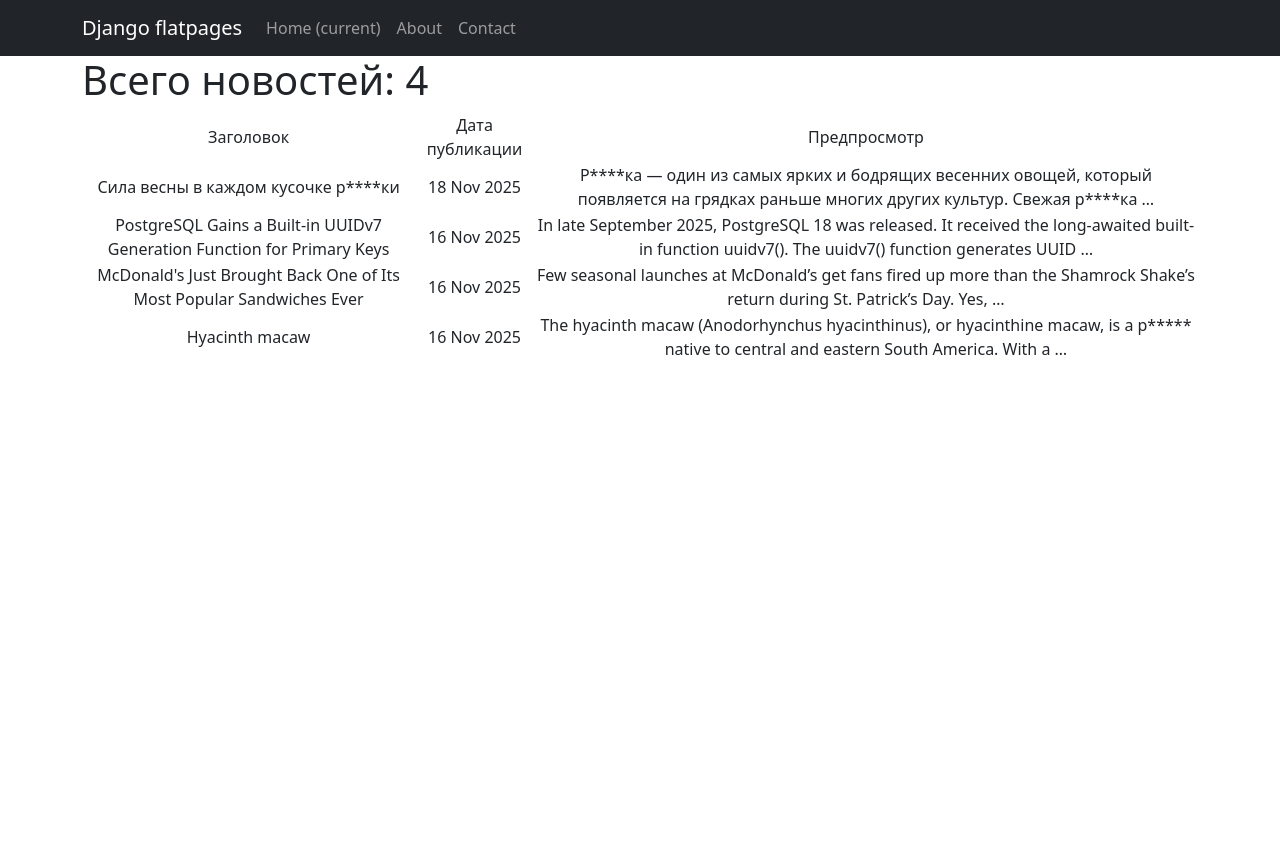
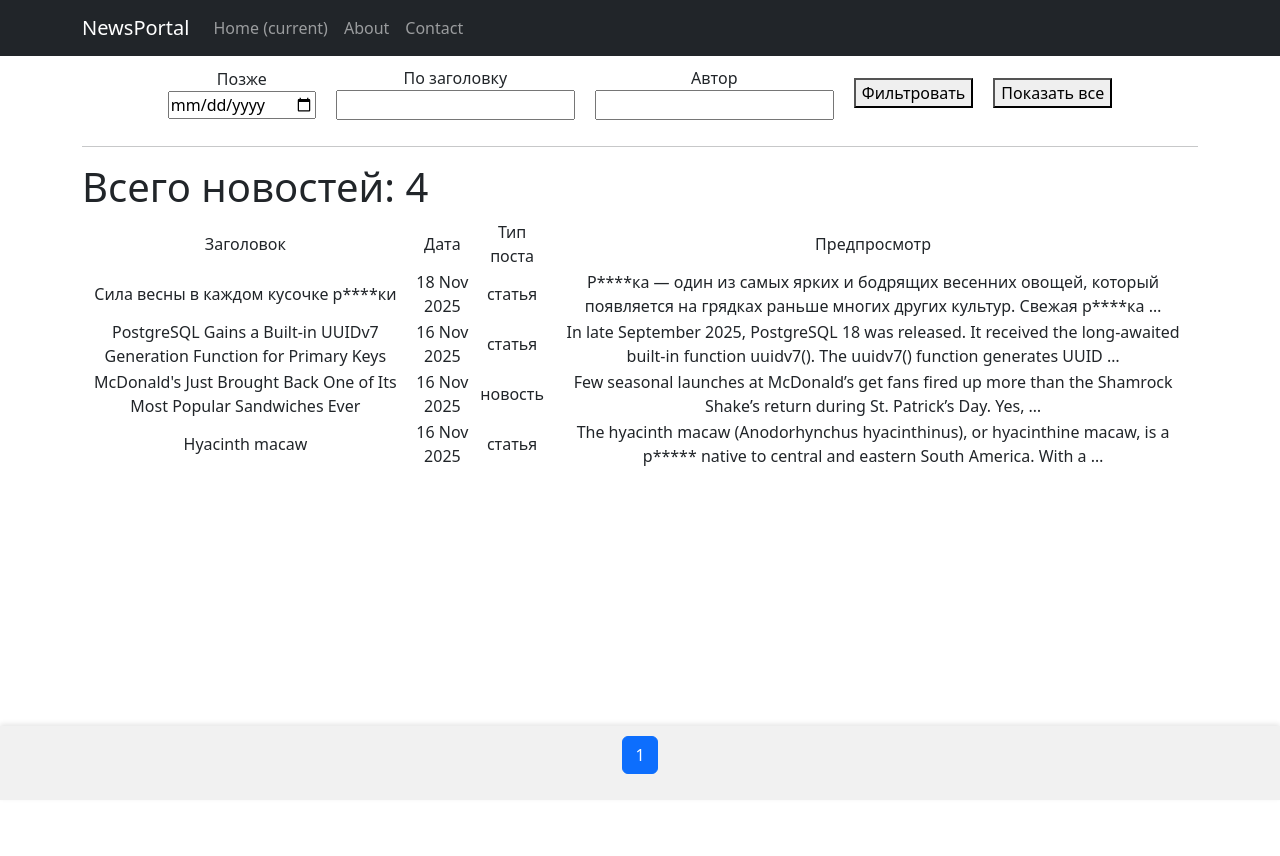
Before and after one commit to AlexSemionov1983/News_Portal, a Django app: page /news/ in a window 1280 px wide. Before the commit the page ends 355 px from the top, so only its background shows below. Run offline with Django 5.2, Linux system fonts and the light colour scheme; data comes from the database, SQL or seed files in the repository; some libraries are stand-ins or nearby versions.

Commit message:
almost done, no news_search

```diff
--- a/NewsPaper/NewsPaper/settings.py
+++ b/NewsPaper/NewsPaper/settings.py
@@ -44,7 +44,7 @@ INSTALLED_APPS = [
 
     'news',
     'fpages',
-    # 'accounts'
+    'django_filters',
 ]
 
 SITE_ID = 1
--- /dev/null
+++ b/NewsPaper/news/filters.py
@@ -0,0 +1,27 @@
+import django_filters
+from .models import Post
+from django import forms
+
+class PostFilter(django_filters.FilterSet):
+    date = django_filters.DateFilter(
+        field_name='date_time',
+        lookup_expr='date__gte',
+        label='Позже',
+        widget=forms.DateInput(attrs={'type': 'date'})
+    )
+
+    name = django_filters.CharFilter(
+        field_name='title',
+        lookup_expr='icontains',
+        label='По заголовку'
+    )
+
+    author = django_filters.CharFilter(
+        field_name='author__user__username',
+        lookup_expr='icontains',
+        label='Автор'
+    )
+
+    class Meta:
+        model = Post
+        fields = ['date', 'name', 'author']
--- a/NewsPaper/news/models.py
+++ b/NewsPaper/news/models.py
@@ -22,8 +22,8 @@ class Category(models.Model):
 
 class Post(models.Model):
     POST_TYPES = [
-        ('n', 'news'),
-        ('a', 'articles')
+        ('n', 'новость'),
+        ('a', 'статья')
     ]
     author = models.ForeignKey(Author, on_delete=models.CASCADE)
     post_type = models.CharField(max_length=1, choices=POST_TYPES)
--- a/NewsPaper/news/urls.py
+++ b/NewsPaper/news/urls.py
@@ -9,6 +9,6 @@ urlpatterns = [
    # Т.к. наше объявленное представление является классом,
    # а Django ожидает функцию, нам надо представить этот класс в виде view.
    # Для этого вызываем метод as_view.
-   path('', PostsList.as_view()),
-   path('<int:pk>', PostDetail.as_view()),
+   path('', PostsList.as_view(),  name='post_list'),
+   path('<int:pk>', PostDetail.as_view(), name='post_detail'),
 ]
--- a/NewsPaper/news/views.py
+++ b/NewsPaper/news/views.py
@@ -2,6 +2,7 @@
 # что в этом представлении мы будем выводить список объектов из БД
 from django.views.generic import ListView, DetailView
 from .models import Post
+from .filters import PostFilter
 
 
 class PostsList(ListView):
@@ -9,7 +10,17 @@ class PostsList(ListView):
     ordering = '-date_time'
     template_name = 'news.html'
     context_object_name = 'news'
+    paginate_by = 10
 
+    def get_queryset(self):
+        queryset = super().get_queryset()
+        self.filterset = PostFilter(self.request.GET, queryset=queryset)
+        return self.filterset.qs
+
+    def get_context_data(self, **kwargs):
+        context = super().get_context_data(**kwargs)
+        context['filterset'] = self.filterset
+        return context
 
 class PostDetail(DetailView):
     # Модель всё та же, но мы хотим получать информацию по отдельному посту
--- a/NewsPaper/templates/flatpages/default.html
+++ b/NewsPaper/templates/flatpages/default.html
@@ -16,7 +16,7 @@
         <!-- Responsive navbar-->
         <nav class="navbar navbar-expand-lg navbar-dark bg-dark static-top">
             <div class="container">
-                <a class="navbar-brand" href="#">Django flatpages</a>
+                <a class="navbar-brand" href="#">NewsPortal</a>
                 <button class="navbar-toggler" type="button" data-toggle="collapse"
                     data-target="#navbarResponsive"
                     aria-controls="navbarResponsive" aria-expanded="false"
--- a/NewsPaper/templates/news.html
+++ b/NewsPaper/templates/news.html
@@ -9,38 +9,98 @@ NewsPortal news
 
 <!-- В контенте на странице мы выводим все новости -->
 {% block content %}
-    <!-- Выводим новости, только если они есть с помощью тега if -->
+<style>
+html, body { height:100%; margin:0; }
+.page-container { display:flex; flex-direction:column; min-height:100vh; }
+.content { flex:1; padding-bottom:70px; } /* место под пагинатор */
+.pagination-container {
+    position: fixed; bottom:0; left:0; width:100%;
+    background:#f1f1f1; text-align:center; padding:10px 0;
+    box-shadow:0 -2px 5px rgba(0,0,0,0.1); z-index:1000;
+}
+</style>
+
+<div class="page-container">
+
+    <!-- Фильтры -->
+    <form method="GET" style="
+        display:flex; gap:20px;
+        align-items:center;
+        justify-content: center; /* центрирование по горизонтали */
+        flex-wrap:nowrap;
+        margin-top: 10px; /* отступ сверху */
+        margin-bottom: 10px; /* отступ снизу */
+    ">
+        <div>
+            <label>{{ filterset.form.date.label }}</label><br>
+            {{ filterset.form.date }}
+        </div>
+        <div>
+            <label>{{ filterset.form.name.label }}</label><br>
+            {{ filterset.form.name }}
+        </div>
+        <div>
+            <label>{{ filterset.form.author.label }}</label><br>
+            {{ filterset.form.author }}
+        </div>
+        <button type="submit">Фильтровать</button>
+        <a href="{% url 'post_list' %}"><button type="button">Показать все</button></a>
+    </form>
+
+    <hr>
+
+    <!-- Контент новостей -->
+    <div class="content">
         {% if news %}
             <h1 style="text-align: left;">Всего новостей: {{ news|length }}</h1>
-        <table> <!-- Начинаем описывать таблицу -->
-            <tr> <!-- Добавляем строку -->
-                <td> <!-- Добавляем ячейку в строку -->
-                    Заголовок
-                </td>
-                <td> <!-- Добавляем ещё одну ячейку в строку и так далее -->
-                    Дата публикации
-                </td>
-                <td>
-                    Предпросмотр
-                </td>
+            <table>
+                <tr>
+                    <td>Заголовок</td>
+                    <td>Дата</td>
+                    <td>Тип поста</td>
+                    <td>Предпросмотр</td>
                 </tr>
-            <!-- Для каждого поста будете генерироваться новая строчка,
-            т.е. новый HTML код, который указан в теле цикла.
-            При этом сам цикл работает точно так же, как и в Python.
-            product — переменная цикла, т.е. наш товар полученный из списка -->
                 {% for item in news %}
                 <tr>
-                <!-- Не забываем, что переменные в шаблоне ничем не отличаются
-                от переменных в Python. Здесь также можно получать доступ к
-                полям объекта модели. Например, здесь мы выводим имя,
-                в следующем столбце описание, и т.д.  -->
                     <td>{{ item.title|censor }}</td>
                     <td>{{ item.date_time|date:'d M Y' }}</td>
-                <td>{{ item.text|truncatewords:20|censor }}
+                    <td>{{ item.get_post_type_display }}</td>
+                    <td>{{ item.text|truncatewords:20|censor }}</td>
+                </tr>
                 {% endfor %}
-       </table> <!-- ... и таблицы -->
+            </table>
         {% else %}
-        <!-- Если новостей нет, говорим, что новостей нет ;) -->
             <h1>Новостей нет!</h1>
         {% endif %}
+    </div>
+
+    <!-- Фиксированный пагинатор -->
+    <div class="pagination-container">
+        <nav aria-label="Page navigation">
+            <ul class="pagination justify-content-center">
+                {% if page_obj.number > 1 %}
+                    <li class="page-item"><a class="page-link" href="?page=1">Первая</a></li>
+                {% endif %}
+                {% if page_obj.has_previous %}
+                    <li class="page-item"><a class="page-link" href="?page={{ page_obj.previous_page_number }}">⮜</a></li>
+                {% endif %}
+                {% for num in page_obj.paginator.page_range %}
+                    {% if num == page_obj.number %}
+                        <li class="page-item active"><span class="page-link">{{ num }}</span></li>
+                    {% elif num >= page_obj.number|add:-2 and num <= page_obj.number|add:2 %}
+                        <li class="page-item"><a class="page-link" href="?page={{ num }}">{{ num }}</a></li>
+                    {% endif %}
+                {% endfor %}
+                {% if page_obj.has_next %}
+                    <li class="page-item"><a class="page-link" href="?page={{ page_obj.next_page_number }}">⮞</a></li>
+                {% endif %}
+                {% if page_obj.number < page_obj.paginator.num_pages %}
+                    <li class="page-item"><a class="page-link" href="?page={{ page_obj.paginator.num_pages }}">Последняя</a></li>
+                {% endif %}
+            </ul>
+        </nav>
+    </div>
+
+</div> <!-- page-container -->
+
 {% endblock content %}
```
Lines whose indentation alone changed are shown as unchanged.
